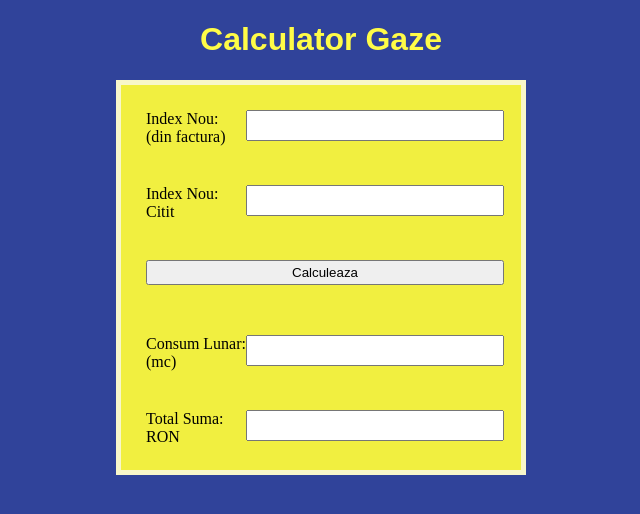
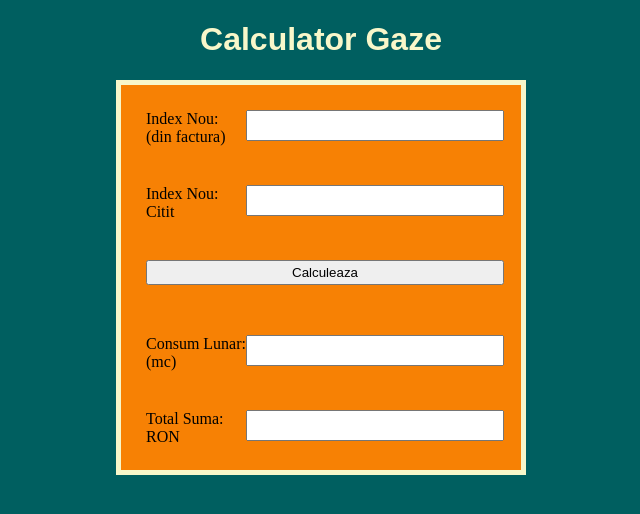
Before and after one commit to CalcanBogdan/calculator-gaze, a plain HTML site: page index.html in a window 1280 px wide. Shown: the whole page, without its empty margins (319-959 px from the left). Drawn offline with Linux system fonts and the light colour scheme.

Commit message:
Saving to GitHub

```diff
--- a/style.css
+++ b/style.css
@@ -1,10 +1,10 @@
 html {
-    background-color: #041b85d2;
+    background-color: #005F60;
     height: 100%;
 }
 
 h1 {
-    color: #fffc47;
+    color: #f8f7ca;
     font-family: Arial, Helvetica, sans-serif;
     text-align: center;
 }
@@ -12,7 +12,7 @@ h1 {
 #container {
     height: 335px;
     width: 350px;
-    background-color: #f1ef40;
+    background-color:  #F78104;
     display: grid;
     grid-template-columns: 100px 1fr;
     grid-template-rows: 75px 75px 75px 75px ;
```
